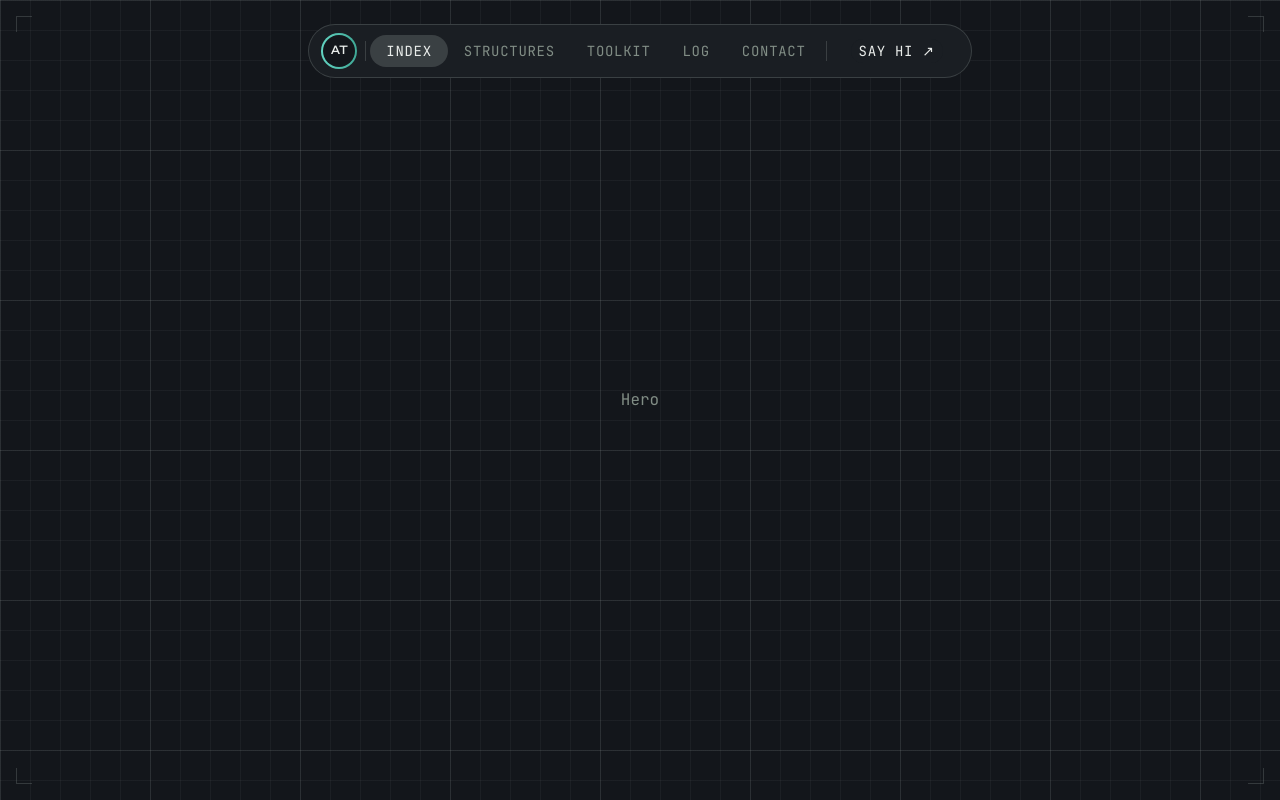
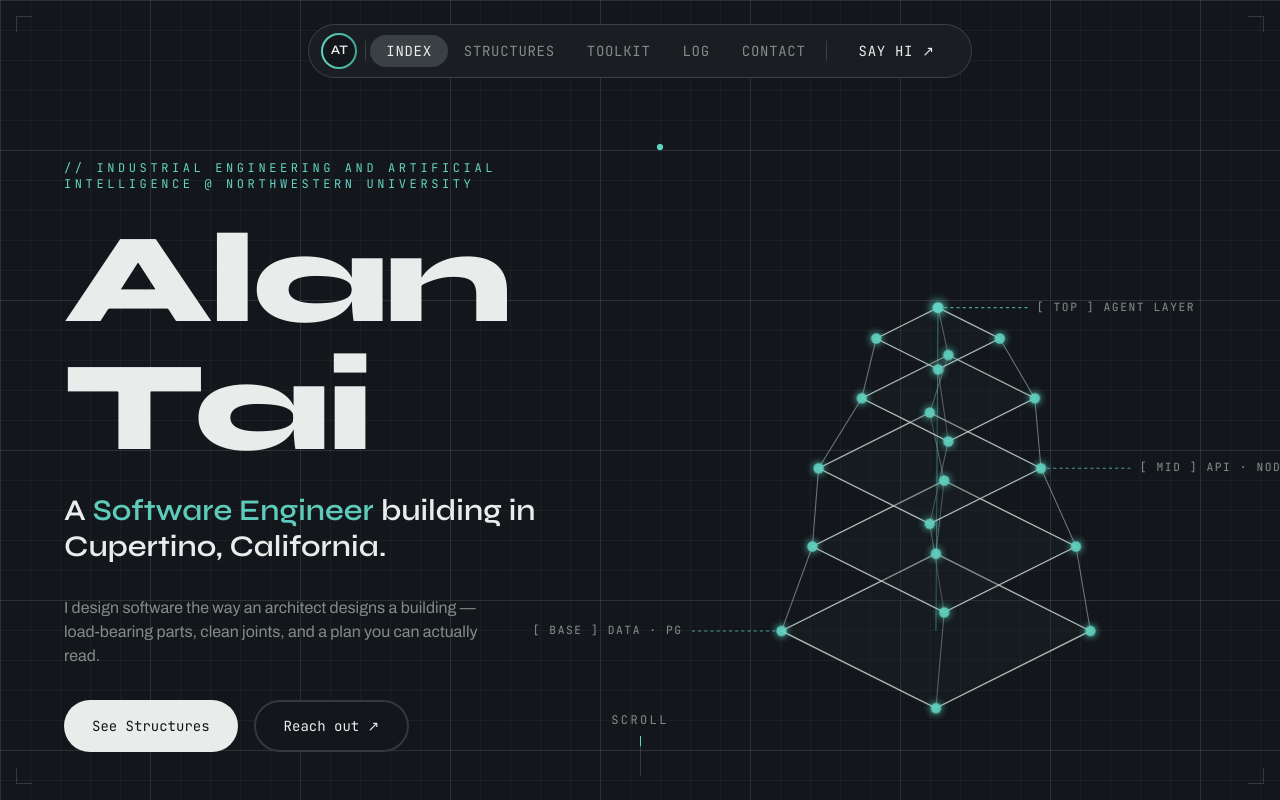
Before and after one commit to at350/personal-website, a React (Vite) app: page / in a window 1280 px wide. Shown: the top 800 px of the page. Built offline with nearby package versions, Linux system fonts and the light colour scheme.

Commit message:
feat: hero — name/role/eyebrow entrance, structure stage, CTAs, scroll indicator

```diff
--- a/src/components/Hero.tsx
+++ b/src/components/Hero.tsx
@@ -1,4 +1,76 @@
-// src/components/Hero.tsx (stub)
+import { useEffect, useRef, useState } from 'react'
+import { gsap } from 'gsap'
+import StructureStage from './StructureStage'
+import { HERO_ROLES, EMAIL } from '../data/content'
+import { scrollToId } from '../lib/smoothScroll'
+import { useReducedMotion } from '../lib/useReducedMotion'
+
 export default function Hero() {
-  return <section id="top" className="min-h-screen grid place-items-center font-mono text-muted">Hero</section>
+  const reduced = useReducedMotion()
+  const [roleIndex, setRoleIndex] = useState(0)
+  const ref = useRef<HTMLDivElement>(null)
+
+  useEffect(() => {
+    const id = setInterval(() => setRoleIndex((i) => (i + 1) % HERO_ROLES.length), 2000)
+    return () => clearInterval(id)
+  }, [])
+
+  useEffect(() => {
+    if (reduced) return
+    const ctx = gsap.context(() => {
+      gsap.to('.name-reveal', { opacity: 1, y: 0, duration: 1.2, delay: 0.1, ease: 'power3.out' })
+      gsap.to('.blur-in', { opacity: 1, y: 0, filter: 'blur(0px)', duration: 1, stagger: 0.1, delay: 0.3, ease: 'power3.out' })
+    }, ref)
+    return () => ctx.revert()
+  }, [reduced])
+
+  return (
+    <section id="top" ref={ref} className="relative min-h-screen overflow-hidden px-6 pt-28 md:px-10 lg:px-16">
+      <div className="mx-auto grid max-w-[1200px] grid-cols-1 items-center gap-10 md:min-h-[calc(100vh-7rem)] md:grid-cols-2">
+        {/* structure: first on mobile (order), right on desktop */}
+        <div className="order-1 md:order-2">
+          <StructureStage />
+        </div>
+
+        <div className="order-2 md:order-1">
+          <p className="blur-in mb-6 font-mono text-xs uppercase tracking-[0.3em] text-accent">
+            // INDUSTRIAL ENGINEERING AND ARTIFICIAL INTELLIGENCE @ NORTHWESTERN UNIVERSITY
+          </p>
+          <h1 className="name-reveal mb-5 font-display text-6xl font-extrabold leading-[0.92] tracking-tight md:text-8xl lg:text-9xl">
+            Alan Tai
+          </h1>
+          <p className="mb-8 font-display text-2xl md:text-3xl">
+            A{' '}
+            <span key={roleIndex} className="animate-role-fade-in inline-block text-accent">
+              {HERO_ROLES[roleIndex]}
+            </span>{' '}
+            building in Cupertino, California.
+          </p>
+          <p className="blur-in mb-8 max-w-md font-body text-sm text-muted md:text-base">
+            I design software the way an architect designs a building — load-bearing parts, clean joints, and a plan you can actually read.
+          </p>
+          <div className="inline-flex flex-wrap gap-4">
+            <button onClick={() => scrollToId('structures')}
+              className="group relative rounded-full bg-text-primary px-7 py-3.5 font-mono text-sm text-bg transition hover:scale-105 hover:bg-bg hover:text-text-primary">
+              <span className="gradient-ring absolute -inset-[2px] rounded-full opacity-0 transition-opacity group-hover:opacity-100" />
+              <span className="relative">See Structures</span>
+            </button>
+            <a href={`mailto:${EMAIL}`}
+              className="group relative rounded-full border-2 border-stroke bg-bg px-7 py-3.5 font-mono text-sm transition hover:scale-105 hover:border-transparent">
+              <span className="gradient-ring absolute -inset-[2px] rounded-full opacity-0 transition-opacity group-hover:opacity-100" />
+              <span className="relative">Reach out ↗</span>
+            </a>
+          </div>
+        </div>
+      </div>
+
+      {/* scroll indicator */}
+      <div className="pointer-events-none absolute inset-x-0 bottom-6 flex flex-col items-center gap-2">
+        <span className="font-mono text-xs uppercase tracking-[0.2em] text-muted">SCROLL</span>
+        <span className="relative h-10 w-px overflow-hidden bg-stroke">
+          <span className="animate-scan absolute inset-x-0 top-0 h-4 bg-accent" />
+        </span>
+      </div>
+    </section>
+  )
 }
--- a/src/components/StructureStage.tsx
+++ b/src/components/StructureStage.tsx
@@ -35,7 +35,7 @@ export default function StructureStage() {
     const ctx = gsap.context(() => {
       const tl = gsap.timeline({ defaults: { ease: 'power3.out' } })
       tl.fromTo('.ss-plate, .ss-edge',
-        { strokeDashoffset: (i, el) => (el as SVGPathElement).getTotalLength() },
+        { strokeDashoffset: (_i, el) => (el as SVGPathElement).getTotalLength() },
         { strokeDashoffset: 0, duration: 1.4, stagger: 0.12 }, 0.3)
         .fromTo('.ss-node', { scale: 0, opacity: 0, transformOrigin: 'center' },
           { scale: 1, opacity: 1, duration: 0.4, stagger: 0.05 }, '-=1.0')
```
